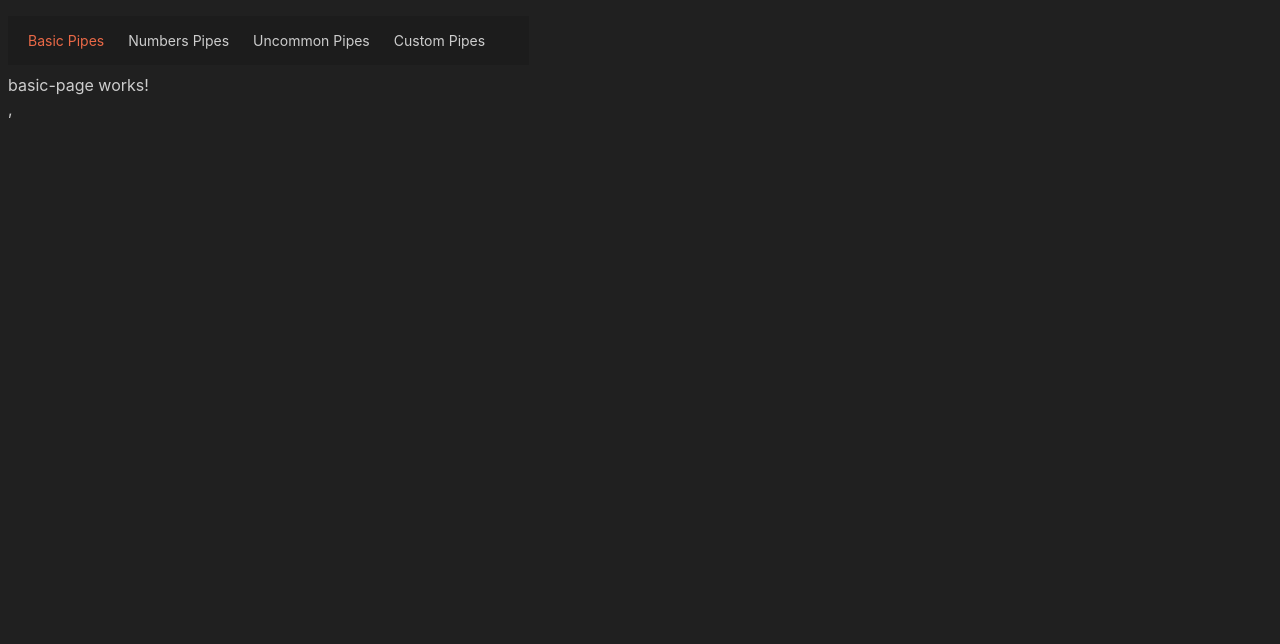
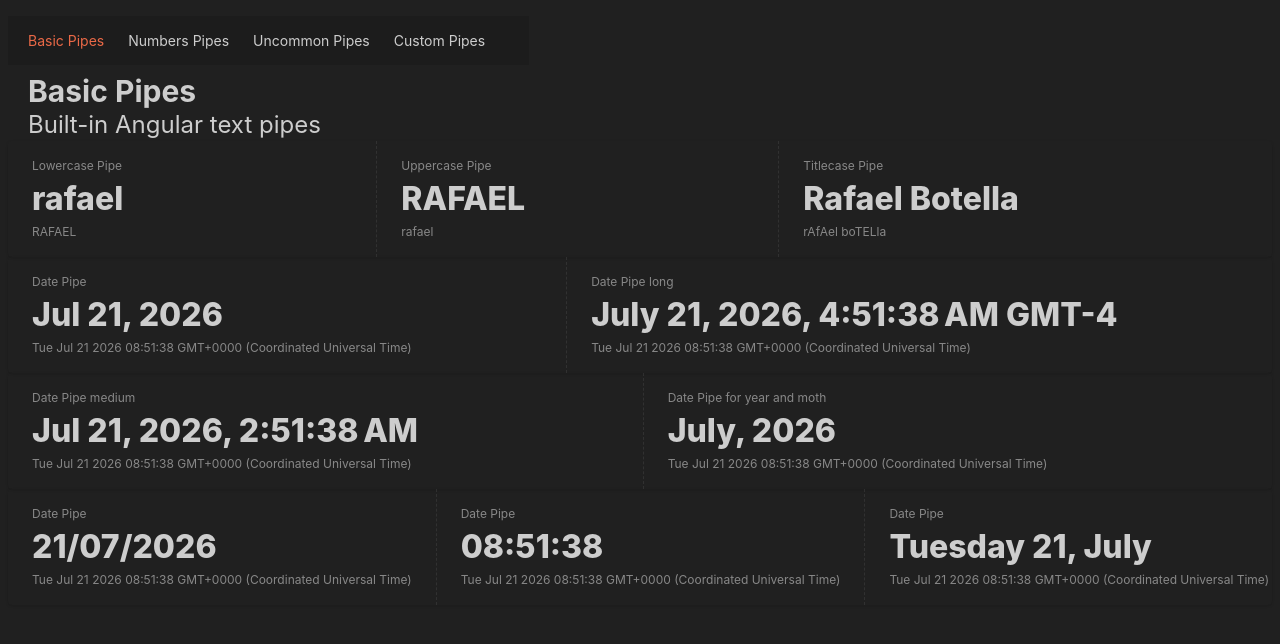
Before and after one commit to rafabo7/pipes-app, an Angular app: page /basic in a window 1280 px wide. Shown: the top 644 px of the page. Built offline with nearby package versions, Linux system fonts and the light colour scheme.

Commit message:
add a series of basic pipes and numbers pipes basic builtin pipes for text and dates with dynamic clock add tipical numbers pipes

```diff
--- a/src/app/pages/basic-page/basic-page.html
+++ b/src/app/pages/basic-page/basic-page.html
@@ -1 +1,88 @@
-<p>basic-page works!</p>,
+<section class="mx-5">
+
+  <h1 class="text-3xl font-bold">Basic Pipes</h1>
+  <h3 class="text-2xl" >Built-in Angular text pipes</h3>
+
+</section>
+
+
+
+<div class="stats stats-vertical lg:stats-horizontal shadow w-full">
+  <div class="stat">
+    <div class="stat-title">Lowercase Pipe</div>
+    <div class="stat-value">{{ nameUpper() | lowercase }}</div>
+    <div class="stat-desc">{{nameUpper()}}</div>
+  </div>
+
+  <div class="stat">
+    <div class="stat-title">Uppercase Pipe</div>
+    <div class="stat-value">{{ nameLower() | uppercase }}</div>
+    <div class="stat-desc">{{nameLower()}}</div>
+  </div>
+
+  <div class="stat">
+    <div class="stat-title">Titlecase Pipe</div>
+    <div class="stat-value">{{fullName() | titlecase }}</div>
+    <div class="stat-desc">{{fullName()}}</div>
+  </div>
+</div>
+
+<div class="divider-accent"></div>
+
+<div class="stats stats-vertical lg:stats-horizontal shadow w-full">
+  <div class="stat">
+    <div class="stat-title">Date Pipe</div>
+    <div class="stat-value">{{ customDate() | date }}</div>
+    <div class="stat-desc">{{customDate()}}</div>
+  </div>
+
+  <div class="stat">
+    <div class="stat-title">Date Pipe long </div>
+    <div class="stat-value">{{ customDate() | date:'long':'GMT-4' }}</div>
+    <div class="stat-desc">{{customDate()}}</div>
+  </div>
+
+</div>
+<div class="divider-accent"></div>
+
+<div class="stats stats-vertical lg:stats-horizontal shadow w-full">
+
+  <div class="stat">
+    <div class="stat-title">Date Pipe medium</div>
+    <div class="stat-value">{{ customDate() | date:'medium':'GMT-6' }}</div>
+    <div class="stat-desc">{{customDate()}}</div>
+  </div>
+
+  <div class="stat">
+    <div class="stat-title">Date Pipe for year and moth</div>
+    <div class="stat-value">{{ customDate() | date:'MMMM, yyyy' }}</div>
+    <div class="stat-desc">{{customDate()}}</div>
+  </div>
+
+
+</div>
+
+<div class="divider-accent"></div>
+
+<div class="stats stats-vertical lg:stats-horizontal shadow w-full">
+
+  <div class="stat">
+    <div class="stat-title">Date Pipe </div>
+    <div class="stat-value">{{ customDate() | date:'dd/MM/yyyy' }}</div>
+    <div class="stat-desc">{{customDate()}}</div>
+  </div>
+
+  <div class="stat">
+    <div class="stat-title">Date Pipe</div>
+    <div class="stat-value">{{ customDate() | date:'HH:mm:ss' }}</div>
+    <div class="stat-desc">{{customDate()}}</div>
+  </div>
+
+  <div class="stat">
+    <div class="stat-title">Date Pipe</div>
+    <div class="stat-value">{{ customDate() | date:'EEEE d, MMMM' }}</div>
+    <div class="stat-desc">{{customDate()}}</div>
+  </div>
+
+
+</div>
--- a/src/app/pages/basic-page/basic-page.ts
+++ b/src/app/pages/basic-page/basic-page.ts
@@ -1,9 +1,25 @@
-import { ChangeDetectionStrategy, Component } from '@angular/core';
+import { DatePipe, LowerCasePipe, TitleCasePipe, UpperCasePipe } from '@angular/common';
+import { ChangeDetectionStrategy, Component, effect, signal } from '@angular/core';
 
 @Component({
   selector: 'app-basic-page',
-  imports: [],
+  imports: [LowerCasePipe, UpperCasePipe, TitleCasePipe, DatePipe],
   templateUrl: './basic-page.html',
 
 })
-export default class BasicPage {}
+export default class BasicPage {
+  nameLower = signal('rafael')
+  nameUpper = signal('RAFAEL')
+  fullName = signal('rAfAel boTELla')
+
+  customDate = signal( new Date() )
+
+  clockTickEffect = effect( (onCleanUp) => {
+    const interval = setInterval(() => {
+      this.customDate.set( new Date() )
+      console.log('tick');
+    }, 1000);
+
+    onCleanUp( () => clearInterval(interval) )
+  } )
+}
--- a/src/app/pages/numbers-page/numbers-page.html
+++ b/src/app/pages/numbers-page/numbers-page.html
@@ -1 +1,28 @@
-<p>numbers-page works!</p>,
+<section class="mx-5">
+
+  <h1 class="text-3xl font-bold">Number Pipes</h1>
+  <h3 class="text-2xl" >Built-in Angular number pipes</h3>
+
+</section>
+
+
+
+<div class="stats stats-vertical lg:stats-horizontal shadow w-full">
+  <div class="stat">
+    <div class="stat-title">Number:'1.2-2'</div>
+    <div class="stat-value">{{ totalSells() | number:'1.2-2' }}</div>
+    <div class="stat-desc">{{totalSells()}}</div>
+  </div>
+
+  <div class="stat">
+    <div class="stat-title">Currency Pipe</div>
+    <div class="stat-value">{{ totalSells() | currency:'EUR': 'symbol': '1.2-2' }}</div>
+    <div class="stat-desc">{{totalSells()}}</div>
+  </div>
+
+  <div class="stat">
+    <div class="stat-title">Percentage Pipe</div>
+    <div class="stat-value">{{percent() | percent: '1.2-2' }}</div>
+    <div class="stat-desc">{{percent()}}</div>
+  </div>
+</div>
--- a/src/app/pages/numbers-page/numbers-page.ts
+++ b/src/app/pages/numbers-page/numbers-page.ts
@@ -1,8 +1,13 @@
-import { Component } from '@angular/core';
+import { CurrencyPipe, DecimalPipe, PercentPipe } from '@angular/common';
+import { Component, signal } from '@angular/core';
 
 @Component({
   selector: 'app-numbers-page',
-  imports: [],
+  imports: [DecimalPipe, PercentPipe, CurrencyPipe],
   templateUrl: './numbers-page.html',
 })
-export default class NumbersPage {}
+export default class NumbersPage {
+  totalSells = signal(4_987_456.5567)
+  percent = signal(0.4856)
+
+}
```
